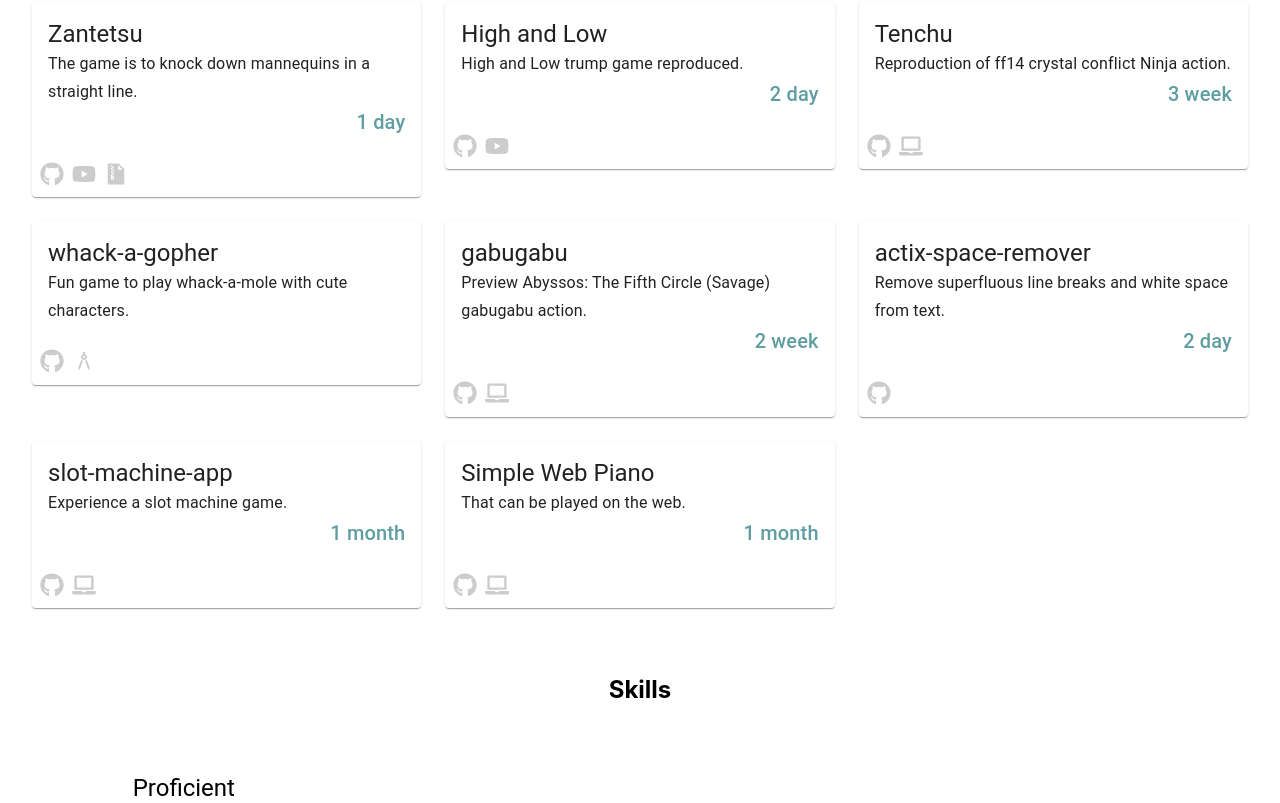
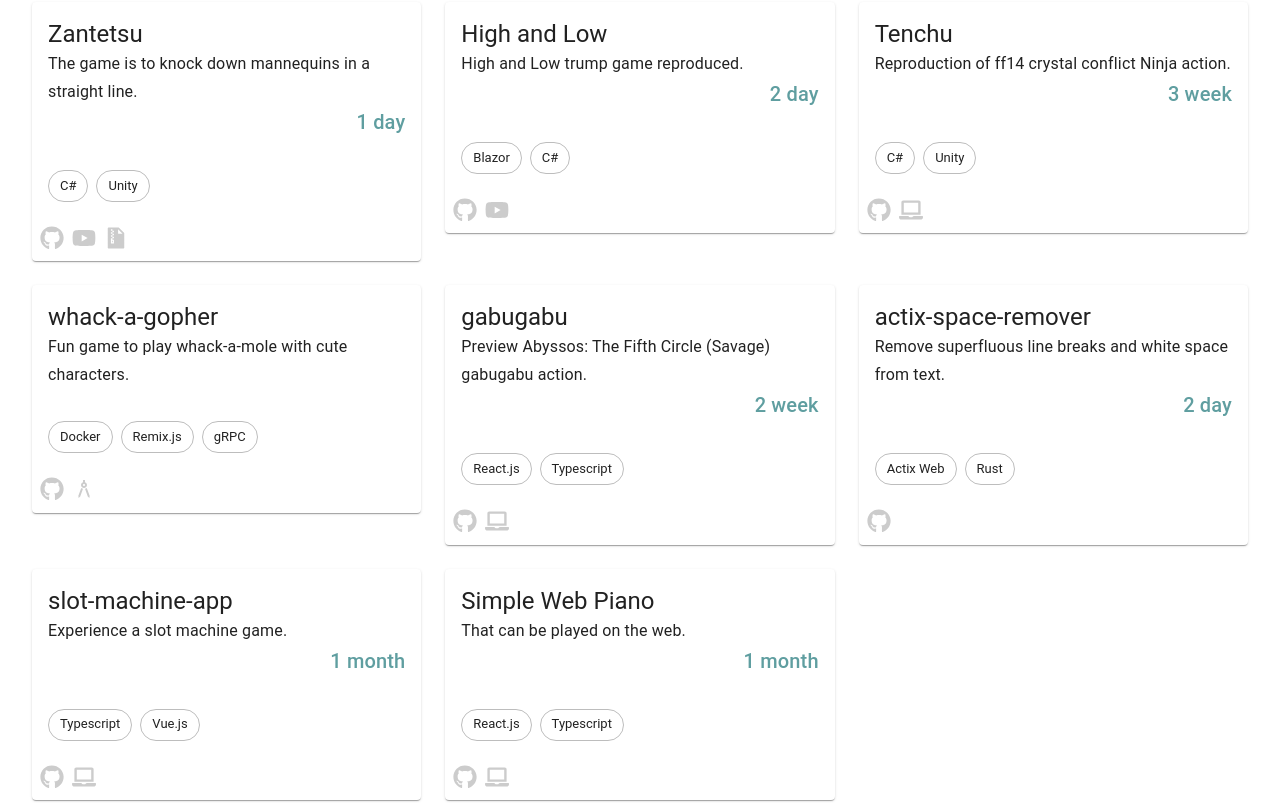
Before and after one commit to yuu-sky20/portfolio, a Next.js app: page / in a window 1280 px wide. Shown: the part 540-1343 px from the top of the page. Built offline with nearby package versions, Linux system fonts and the light colour scheme.

Commit message:
add usingSkill Chip

```diff
--- a/pages/contents/products.tsx
+++ b/pages/contents/products.tsx
@@ -1,5 +1,5 @@
 import type { NextPage } from 'next'
-import { Card, CardContent, CardActions, Typography, Grid, Link } from '@mui/material'
+import { Card, CardContent, CardActions, Typography, Grid, Link, Chip, Stack } from '@mui/material'
 import { FaGithub, FaLaptop, FaYoutube } from 'react-icons/fa'
 import { MdOutlineArchitecture } from 'react-icons/md'
 import { AiFillFileZip } from "react-icons/ai"
@@ -26,6 +26,7 @@ class Product {
     public readonly title! : string
     public readonly comment! : string
     public readonly duration? : string
+    public readonly usingSkills! : string[]
     constructor(props: Fields<Product>) {
         Object.assign(this, props)
     }
@@ -38,54 +39,62 @@ const allProducts: Array<Product> = [
         zipFileUrl: "https://github.com/yuu-sky20/Zantetsu/releases/tag/v1.0",
         title: "Zantetsu",
         comment: "The game is to knock down mannequins in a straight line.",
-        duration: "1 day"
+        duration: "1 day",
+        usingSkills: ["C#", "Unity"]
     }),
     new Product({
         githubUrl: "https://github.com/yuu-sky20/HighAndLow",
         youtubeUrl: "https://youtu.be/Jx-XjE1gB-E",
         title: "High and Low",
         comment: "High and Low trump game reproduced.",
-        duration: "2 day"
+        duration: "2 day",
+        usingSkills: ["C#", "Blazor"]
         }),
     new Product({
         productUrl: "https://unityroom.com/games/seiton_tenchu",
         githubUrl: "https://github.com/yuu-sky20/Tenchu",
         title: "Tenchu",
         comment: "Reproduction of ff14 crystal conflict Ninja action.",
-        duration: "3 week"
+        duration: "3 week",
+        usingSkills: ["C#", "Unity"]
         }),
     new Product({
         githubUrl: "https://github.com/yuu-sky20/whack-a-gopher",
         architectureUrl: "https://drive.google.com/drive/folders/1_10vK-wVWpIXurhR_rZ6UOY3wc6o7rLG?usp=sharing",
         title: "whack-a-gopher",
         comment: "Fun game to play whack-a-mole with cute characters.",
+        usingSkills: ["Docker", "Remix.js", "gRPC"]
     }),
     new Product({
         productUrl: "https://quiet-praline-e7ca33.netlify.app/",
         githubUrl: "https://github.com/yuu-sky20/gabugabu",
         title: "gabugabu",
         comment: "Preview Abyssos: The Fifth Circle (Savage) gabugabu action.",
-        duration: "2 week"
+        duration: "2 week",
+        usingSkills: ["Typescript", "React.js"]
     }),
     new Product({
         githubUrl: "https://github.com/yuu-sky20/actix-space-remover",
         title: "actix-space-remover",
         comment: "Remove superfluous line breaks and white space from text.",
-        duration: "2 day"
+        duration: "2 day",
+        usingSkills: ["Rust", "Actix Web"]
     }),
     new Product({
         productUrl: "https://tender-darwin-23a989.netlify.app/",
         githubUrl: "https://github.com/yuu-sky20/slot-machine-app",
         title: "slot-machine-app",
         comment: "Experience a slot machine game.",
-        duration: "1 month"
+        duration: "1 month",
+        usingSkills: ["Typescript", "Vue.js"]
     }),
     new Product({
         productUrl: "https://yuu-sky20.github.io/simple-web-piano/dist/",
         githubUrl: "https://github.com/yuu-sky20/simple-web-piano",
         title: "Simple Web Piano",
         comment: "That can be played on the web.",
-        duration: "1 month"
+        duration: "1 month",
+        usingSkills: ["Typescript", "React.js"]
     }),
 ]
 
@@ -109,6 +118,13 @@ const Products: NextPage = () => {
                     <Typography variant="h6" textAlign="right" color="cadetblue">
                         {product.duration}
                     </Typography>
+                </CardContent>
+                <CardContent>
+                    <Stack direction="row" spacing={1}>
+                        {product.usingSkills.sort().map((usingSkill) => (
+                            <Chip label={usingSkill} variant="outlined" />
+                        ))}
+                    </Stack>
                 </CardContent>
                 <CardActions>
                     {product.githubUrl != null &&
```
